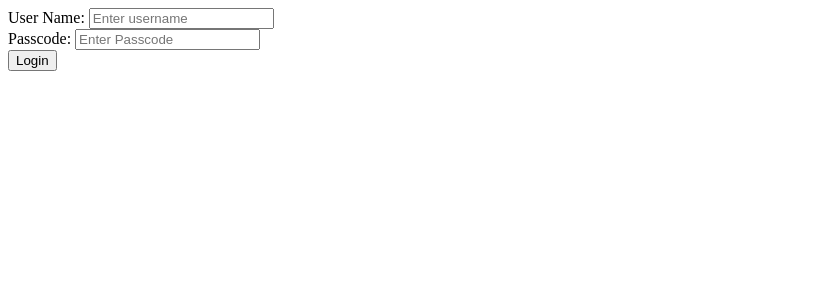
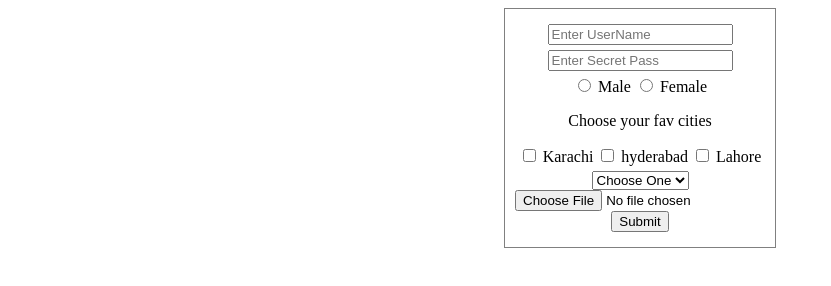
Before and after one commit to AbrarTunio/Batch-Feb-2024, a plain HTML site: page form/index.html in a window 1280 px wide. Shown: the whole page, without its empty margins (0-831 px from the left). Drawn offline with Linux system fonts and the light colour scheme.

Commit message:
forms complete

```diff
--- a/form/index.html
+++ b/form/index.html
@@ -4,19 +4,62 @@
     <meta charset="UTF-8" />
     <meta name="viewport" content="width=device-width, initial-scale=1.0" />
     <title>Document</title>
+    <style>
+      form {
+        width: 250px;
+        border: 1px solid gray;
+        padding: 10px;
+        text-align: center;
+        margin: auto;
+      }
+      .form-item {
+        margin: 5px 0px;
+      }
+    </style>
   </head>
   <body>
-    <form action="" method="POST">
+    <form action="congo.html" method="get">
       <div class="form-item">
-        <label for="">User Name: </label>
-        <input name="uname" type="text" placeholder="Enter username" />
+        <input type="text" name="uname" placeholder="Enter UserName" />
       </div>
+
       <div class="form-item">
-        <label for="">Passcode: </label>
-        <input name="pass" type="password" placeholder="Enter Passcode" />
+        <input type="password" name="pass" placeholder="Enter Secret Pass" />
       </div>
+
       <div class="form-item">
-        <input type="submit" value="Login" />
+        <input type="radio" name="gender" value="male" /> Male
+        <input type="radio" name="gender" value="female" /> Female
+      </div>
+
+      <div class="form-item">
+        <p>Choose your fav cities</p>
+        <input id="k" type="checkbox" name="karachi" value="karachi" />
+        <label for="k">Karachi</label>
+        <input type="checkbox" name="Hyderabad" value="Hyd" />
+        hyderabad
+        <input type="checkbox" name="Lahore" value="Lhr" />
+        Lahore
+      </div>
+
+      <div class="form-item">
+        <select name="" id="">
+          <option value="" selected>Choose One</option>
+          <optgroup label="Cars">
+            <option value="">Mehran</option>
+            <option value="">Civic</option>
+            <option value="">Dalo</option>
+          </optgroup>
+
+          <optgroup label="Bikes">
+            <option value="">CD</option>
+            <option value="">125</option>
+            <option value="">Yamaha</option>
+          </optgroup>
+        </select>
+
+        <input type="file" />
+        <button type="submit">Submit</button>
       </div>
     </form>
   </body>
```
Also changed, not shown: form/congo.html (added, +11 -0 lines).
